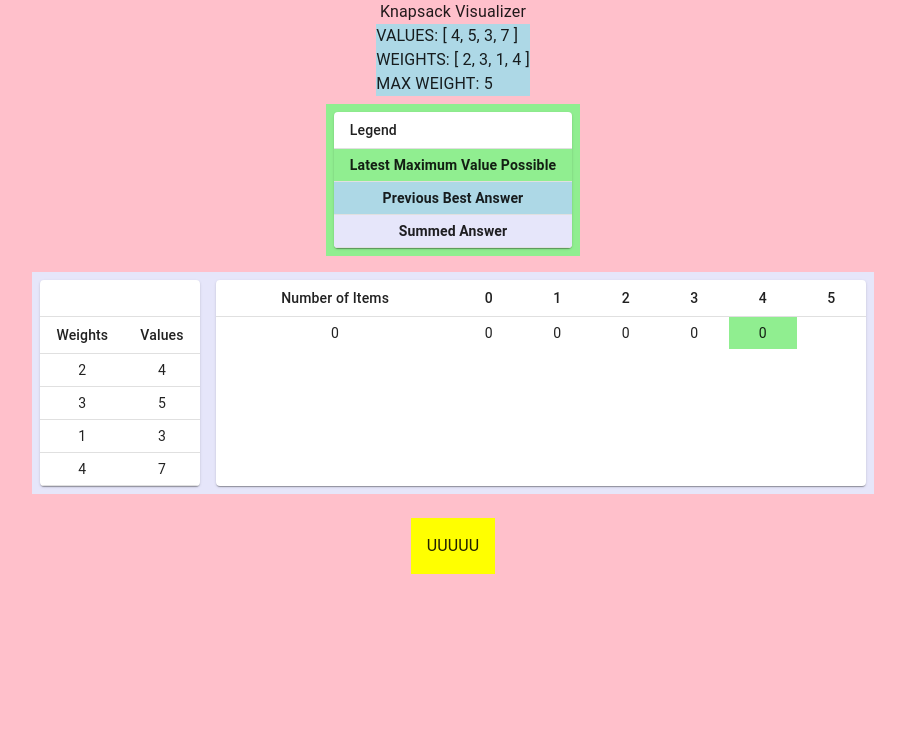
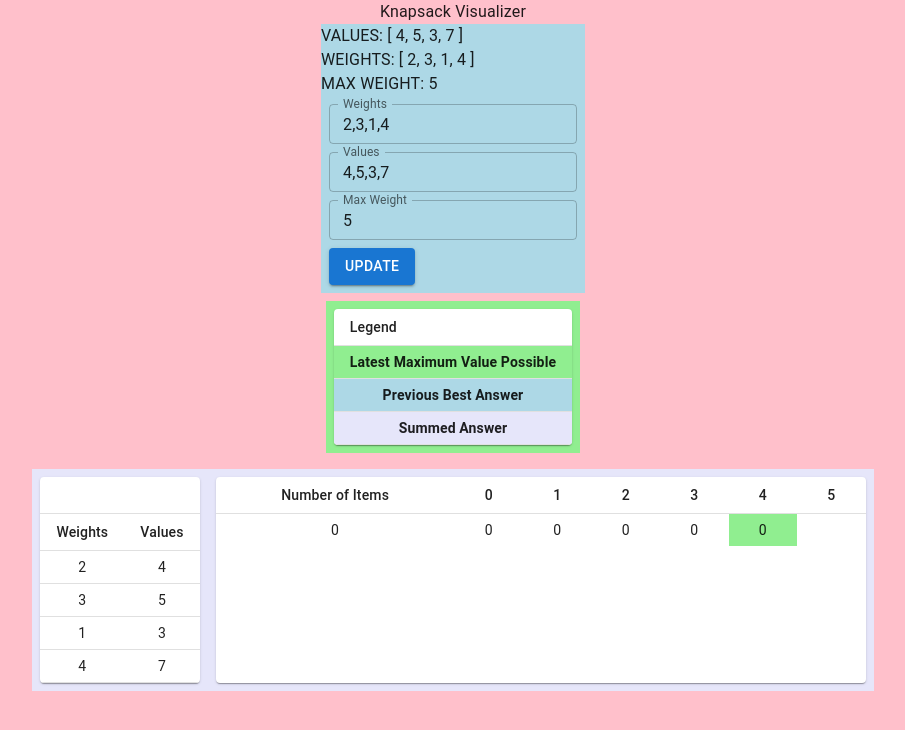
Before and after one commit to masaok/knapsack-web, a React (Create React App) app: page / in a window 1280 px wide. Shown: the top 730 px of the page, without its empty margins (187-1092 px from the left). Built offline with nearby package versions, Linux system fonts and the light colour scheme.

Commit message:
Table reset on update works

```diff
--- a/src/pages/Dashboard/content/KnapsackDynamic/KnapsackDynamic.jsx
+++ b/src/pages/Dashboard/content/KnapsackDynamic/KnapsackDynamic.jsx
@@ -11,6 +11,9 @@ import TableHead from '@mui/material/TableHead'
 import TableRow from '@mui/material/TableRow'
 import Paper from '@mui/material/Paper'
 
+import Button from '@mui/material/Button'
+import TextField from '@mui/material/TextField'
+
 const useStyles = makeStyles(
   theme => ({
     root: {
@@ -22,6 +25,7 @@ const useStyles = makeStyles(
     // Larger Areas
     topArea: {
       display: 'flex',
+      flexDirection: 'column',
       flex: 1,
       backgroundColor: 'lightblue',
     },
@@ -87,6 +91,20 @@ const useStyles = makeStyles(
       fontWeight: 'bold',
       whiteSpace: 'nowrap',
     },
+
+    // Fields
+    inputs: {
+      justifyContent: 'center',
+      alignItems: 'center',
+    },
+
+    fields: {
+      margin: theme.spacing(1),
+    },
+
+    updateButton: {
+      justifyContent: 'center',
+    },
   }),
   { name: 'KnapsackDynamic' }
 )
@@ -116,6 +134,8 @@ const MAX_WEIGHT = 5
 const NUM_ITEMS = VALUES.length
 const MS = 1000
 
+const INIT_TABLE = [[]]
+
 /* A Naive recursive implementation of 0-1 Knapsack problem
  * Credit: https://www.geeksforgeeks.org/0-1-knapsack-problem-dp-10/
  */
@@ -126,12 +146,12 @@ const max = (a, b) => {
   return a > b ? a : b
 }
 
-const tableDump = table => {
-  console.log(JSON.stringify(table, null, 2))
-}
+// const tableDump = table => {
+//   console.log(JSON.stringify(table, null, 2))
+// }
 
 // Initialize the Dynamic Table outside the component (because it's easier)
-const table = [[]]
+// const table = [[]]
 
 // Legend
 const legend = [
@@ -143,9 +163,23 @@ const legend = [
 const KnapsackDynamic = props => {
   const classes = useStyles(props)
 
+  const [table, setTable] = useState([[]])
+
   const [seconds, setSeconds] = useState(0)
   const [row, setRow] = useState(0)
   const [col, setCol] = useState(0)
+
+  // Fields to eventually be used in display
+  const [fields, setFields] = useState({
+    weights: WEIGHTS,
+    values: VALUES,
+    maxWeight: MAX_WEIGHT,
+  })
+
+  // Fields in use for display
+  const [weights, setWeights] = useState(WEIGHTS)
+  const [values, setValues] = useState(VALUES)
+  const [maxWeight, setMaxWeight] = useState(MAX_WEIGHT)
 
   const [maxRow] = useState(NUM_ITEMS)
   const [maxCol] = useState(MAX_WEIGHT)
@@ -163,6 +197,13 @@ const KnapsackDynamic = props => {
 
   // const [table, setTable] = useState(new Array(NUM_ITEMS + 1))
 
+  // useEffect(() => {
+  //   console.log(fields)
+  //   setWeights([...fields.weights])
+  //   setValues([...fields.values])
+  //   setMaxWeight(fields.maxWeight)
+  // }, [fields])
+
   const timer = useCallback(() => {
     if (col <= maxCol) {
       console.log(`ROW ${row} COL ${col} (NEW COL)`)
@@ -179,22 +220,22 @@ const KnapsackDynamic = props => {
         console.log(`ROW or COL are either ZERO, so push ZERO`)
         // table[row].push(`ROW ${row} COL ${col}`)
         table[row].push(0)
-      } else if (WEIGHTS[row - 1] <= col) {
+      } else if (weights[row - 1] <= col) {
         console.log(`PREV ROW WEIGHT <= COL ${col}`)
 
         console.log('VALUES:')
-        console.log(JSON.stringify(VALUES, null, 2))
+        console.log(JSON.stringify(values, null, 2))
 
-        const sumA = VALUES[row - 1]
+        const sumA = values[row - 1]
         console.log(`NEW VAL SUM A ${sumA}`)
         setAddendValueIndex(row - 1)
 
-        const sumB = table[row - 1][col - WEIGHTS[row - 1]]
+        const sumB = table[row - 1][col - weights[row - 1]]
         console.log(`NEW VAL SUM B ${sumB}`)
         setSumRow(row - 1)
-        setSumCol(col - WEIGHTS[row - 1])
+        setSumCol(col - weights[row - 1])
 
-        const newVal = VALUES[row - 1] + table[row - 1][col - WEIGHTS[row - 1]]
+        const newVal = values[row - 1] + table[row - 1][col - weights[row - 1]]
         console.log(`NEW VAL ${newVal}`)
 
         const prevRowVal = table[row - 1][col]
@@ -203,12 +244,12 @@ const KnapsackDynamic = props => {
         setSourceCol(col)
 
         const newMax = max(
-          VALUES[row - 1] + table[row - 1][col - WEIGHTS[row - 1]],
+          values[row - 1] + table[row - 1][col - weights[row - 1]],
           table[row - 1][col]
         )
         console.log(`NEW MAX ${newMax}`)
         table[row].push(newMax)
-        tableDump(table)
+        // tableDump(table)
       } else {
         const prevRowVal = table[row - 1][col]
         console.log(`NO COMP, PREV ROW VAL ${prevRowVal}`)
@@ -217,7 +258,7 @@ const KnapsackDynamic = props => {
         setSourceRow(row - 1)
         setSourceCol(col)
 
-        tableDump(table)
+        // tableDump(table)
       }
 
       setCol(col + 1)
@@ -234,7 +275,7 @@ const KnapsackDynamic = props => {
 
       console.log(`CREATING NEW ROW AT ${row}`)
       table.push([])
-      tableDump(table)
+      // tableDump(table)
       setRow(row + 1)
       setCol(0)
       setSeconds(seconds + 1)
@@ -253,20 +294,97 @@ const KnapsackDynamic = props => {
     return () => clearTimeout(timeout)
   }, [timer])
 
+  const handleFieldChange = event => {
+    console.log(event.target.name)
+    console.log(event.target.value)
+
+    // const newFields = { ...fields }
+
+    switch (event.target.name) {
+      case 'weights':
+      case 'values':
+        setFields({ ...fields, [event.target.name]: event.target.value.split(',') })
+        break
+      case 'maxWeight':
+        setFields({ ...fields, [event.target.name]: parseInt(event.target.value) })
+        break
+      default:
+        setFields({ ...fields, [event.target.name]: event.target.value })
+    }
+  }
+
+  const handleUpdate = () => {
+    setWeights([...fields.weights])
+    setValues([...fields.values])
+    setMaxWeight(fields.maxWeight)
+
+    setTable([[]])
+    setRow(0)
+    setCol(0)
+    setSeconds(0)
+
+    // setAddendValueIndex(null)
+    // setSumRow(null)
+    // setSumCol(null)
+    // setSourceRow(null)
+    // setSourceCol(null)
+  }
+
+  // console.log('FIELDS:')
+  // console.log(fields)
+
+  console.log('TABLE:')
+  console.log(table)
+
   return (
     <div className={classes.root}>
       <div className={classes.topArea}>
         <div className={classes.info}>
-          <div>VALUES: {JSON.stringify(VALUES, null, 2)}</div>
-          <div>WEIGHTS: {JSON.stringify(WEIGHTS, null, 2)}</div>
-          <div>MAX WEIGHT: {MAX_WEIGHT}</div>
+          <div>VALUES: {JSON.stringify(values, null, 2)}</div>
+          <div>WEIGHTS: {JSON.stringify(weights, null, 2)}</div>
+          <div>MAX WEIGHT: {maxWeight}</div>
+        </div>
+
+        <div className={classes.inputs}>
+          <div className={classes.fields}>
+            <TextField
+              name="weights"
+              label="Weights"
+              size="small"
+              value={fields.weights?.join(',')}
+              onChange={handleFieldChange}
+            />
+          </div>
+          <div className={classes.fields}>
+            <TextField
+              name="values"
+              label="Values"
+              size="small"
+              value={fields.values.join(',')}
+              onChange={handleFieldChange}
+            />
+          </div>
+          <div className={classes.fields}>
+            <TextField
+              name="maxWeight"
+              label="Max Weight"
+              size="small"
+              value={fields.maxWeight}
+              onChange={handleFieldChange}
+            />
+          </div>
+          <div className={clsx(classes.fields, classes.updateButton)}>
+            <Button variant="contained" onClick={handleUpdate}>
+              Update
+            </Button>
+          </div>
         </div>
       </div>
 
       <div className={classes.infoArea}>
         <div className={classes.table}>
           <TableContainer component={Paper}>
-            <Table ar ia-label="info table" size="small">
+            <Table size="small">
               <TableHead>
                 <TableRow>
                   <TableCell>Legend</TableCell>
@@ -293,7 +411,7 @@ const KnapsackDynamic = props => {
       <div className={classes.tableArea}>
         <div className={classes.table}>
           <TableContainer component={Paper}>
-            <Table ar ia-label="info table" size="small">
+            <Table size="small">
               <TableHead>
                 <TableRow>
                   <TableCell>&nbsp;</TableCell>
@@ -305,7 +423,7 @@ const KnapsackDynamic = props => {
                 </TableRow>
               </TableHead>
               <TableBody>
-                {VALUES.map((value, valueIndex) => {
+                {values.map((value, valueIndex) => {
                   return (
                     <TableRow key={valueIndex}>
                       <TableCell component="th" scope="row" align="center">
@@ -388,13 +506,13 @@ const KnapsackDynamic = props => {
         </div>
       </div>
 
-      <div className={classes.displayArea}>
+      {/* <div className={classes.displayArea}>
         <div className={classes.unit}>U</div>
         <div className={classes.unit}>U</div>
         <div className={classes.unit}>U</div>
         <div className={classes.unit}>U</div>
         <div className={classes.unit}>U</div>
-      </div>
+      </div> */}
     </div>
   )
 }
```
